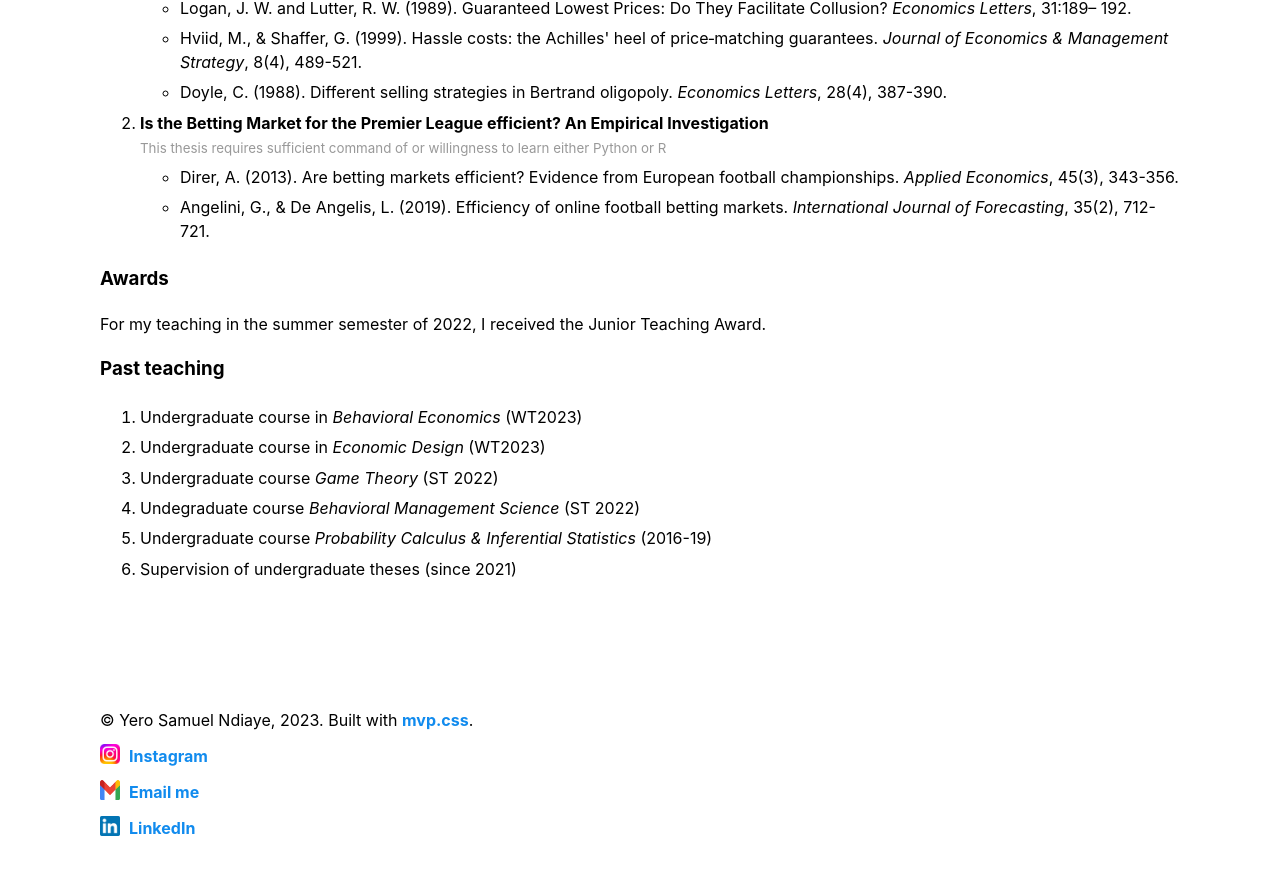
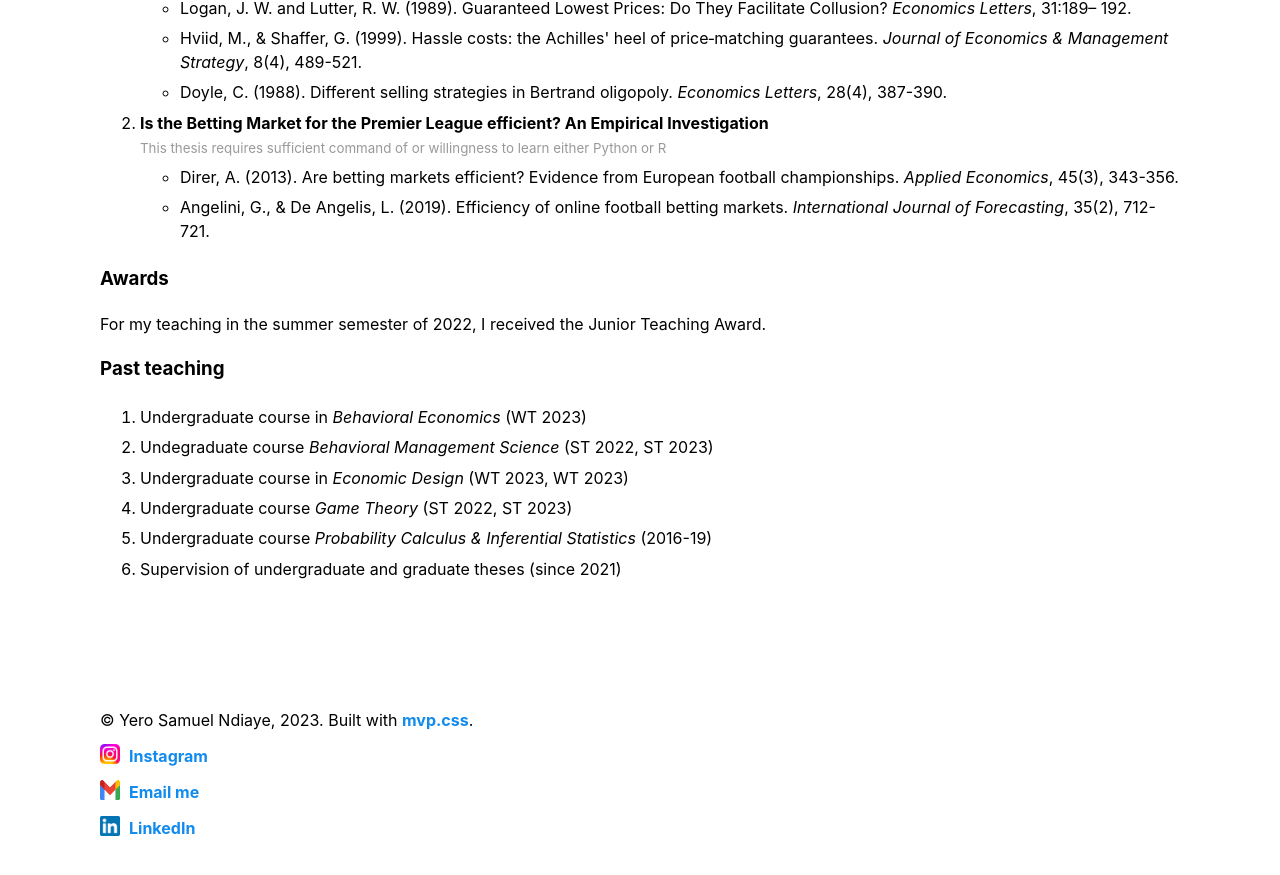
Before and after one commit to yerondiaye/yerondiaye.github.io, a Jekyll site: the page teaching.html, which Jekyll copies as it is, in a window 1280 px wide and 900 px high, scrolled down 745 px. Shown: the top 875 px of the window. Built offline with Jekyll 4.4.1, drawn with Linux system fonts in a browser that asks for light colours.

Commit message:
Update teaching.html

```diff
--- a/teaching.html
+++ b/teaching.html
@@ -54,12 +54,12 @@
 <h3>Past teaching</h3>
 
 <ol>
-    <li>Undergraduate course in <i>Behavioral Economics</i> (WT2023)</li>
-    <li>Undergraduate course in <i>Economic Design</i> (WT2023)</li>
-    <li>Undergraduate course <i>Game Theory</i> (ST 2022)</li>
-    <li>Undegraduate course <i>Behavioral Management Science</i> (ST 2022)</li>
+    <li>Undergraduate course in <i>Behavioral Economics</i> (WT 2023)</li>
+    <li>Undegraduate course <i>Behavioral Management Science</i> (ST 2022, ST 2023)</li>
+    <li>Undergraduate course in <i>Economic Design</i> (WT 2023, WT 2023)</li>
+    <li>Undergraduate course <i>Game Theory</i> (ST 2022, ST 2023)</li>
     <li>Undergraduate course <i>Probability Calculus &amp; Inferential Statistics</i> (2016-19)</li>
-    <li>Supervision of undergraduate theses (since 2021)</li>
+    <li>Supervision of undergraduate and graduate theses (since 2021)</li>
 </ol>
         </main>
 
```
